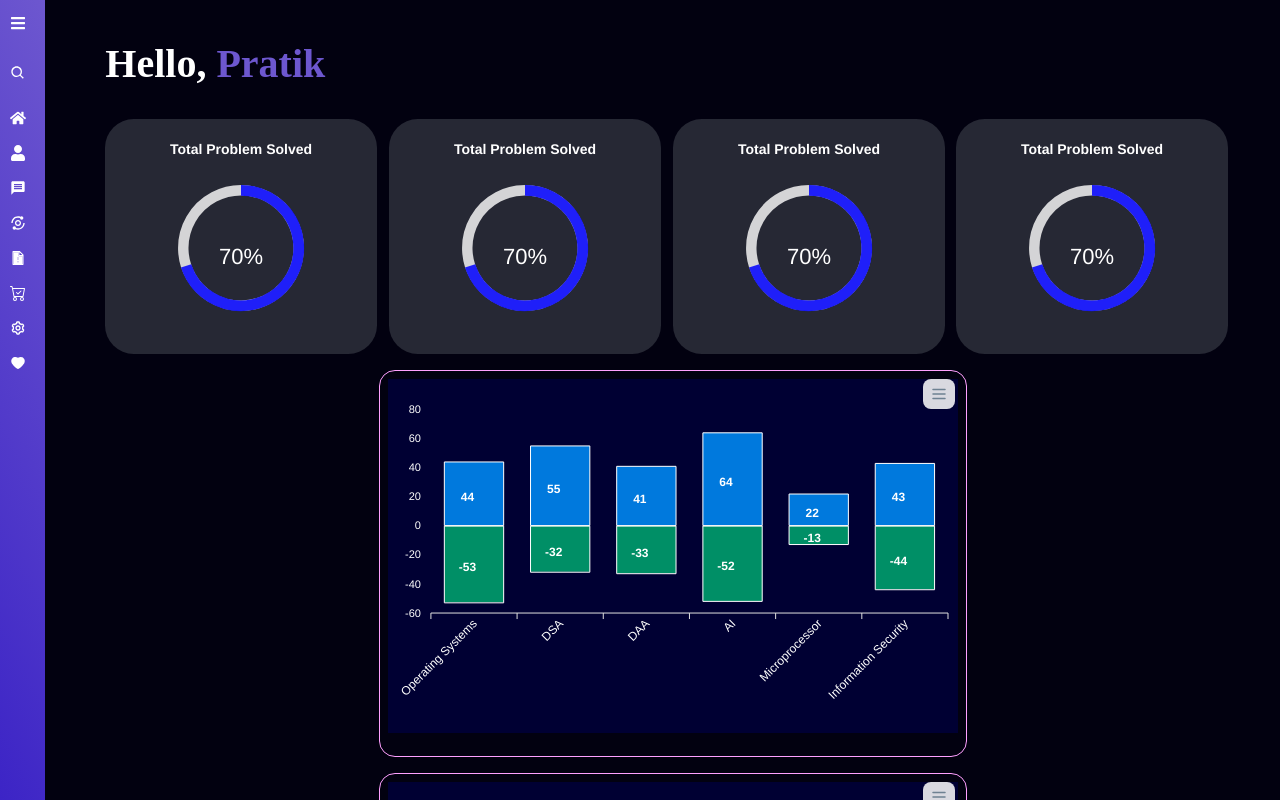
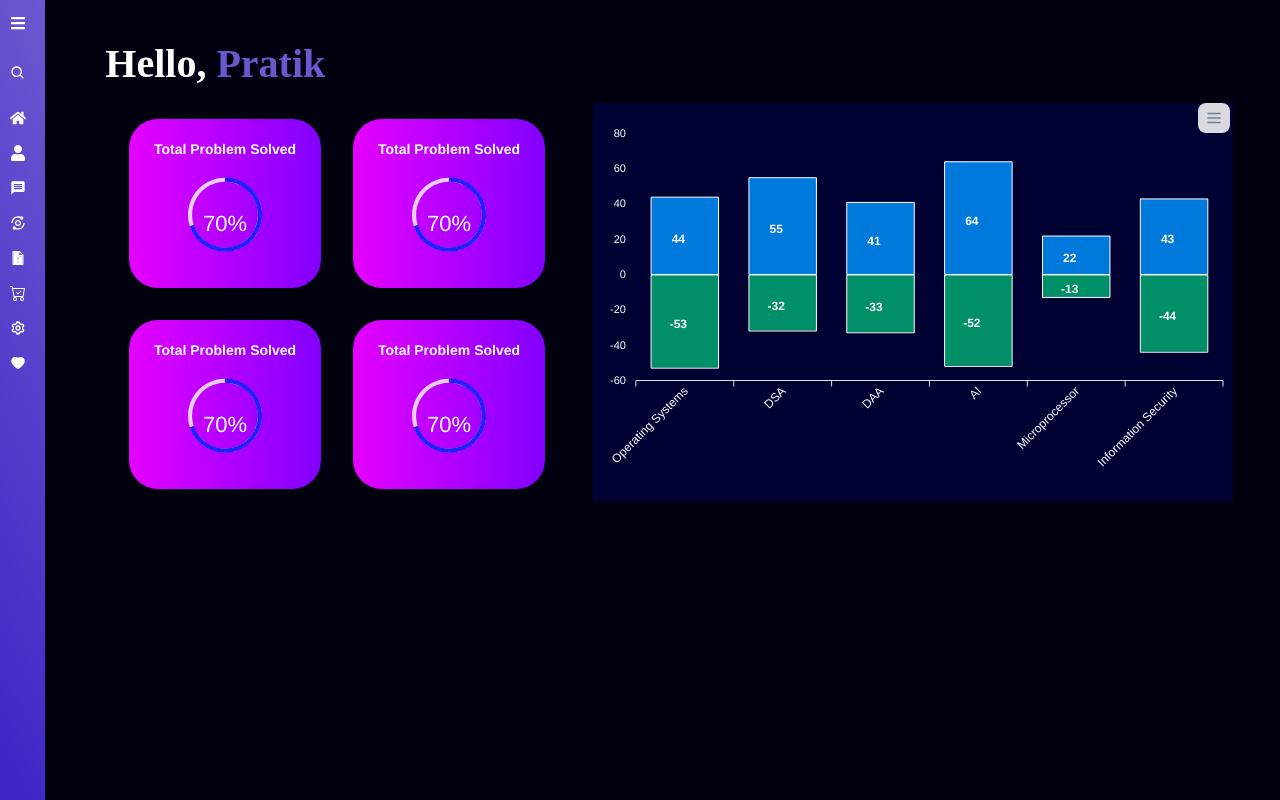
Before and after one commit to immortal-j/o1analysis, a React (Create React App) app: page /dashboard in a window 1280 px wide. Shown: the top 800 px of the page. Built offline with nearby package versions, Linux system fonts and the light colour scheme.

Commit message:
Layout changed

```diff
--- a/src/Analysis/components/GraphWrapper.js
+++ b/src/Analysis/components/GraphWrapper.js
@@ -13,43 +13,32 @@ const GraphWrapper = () => {
         <RoundScoreGraph />
         <RoundScoreGraph />
       </div>
-      <div className="bar-stats">
-        <div className="stackbar">
-          <StackBarGraph />
-        </div>
-        <div className="stackbar">
-          <StackBarGraph />
-        </div>
+      <div className="Stackbar">
+        <StackBarGraph />
       </div>
     </Wrapper>
   );
 };
 
 const Wrapper = styled.div`
-  overflow: hidden;
-  width: 100%;
   display: flex;
-  flex-direction: column;
+  flex-wrap: wrap;
+  justify-content: center;
+  align-items: center;
+  gap: 2rem;
   .circle-stats {
     display: grid;
-    grid-template-columns: repeat(auto-fit, minmax(7rem, 1fr));
+    /* grid-template-columns: repeat(auto-fit, minmax(10rem, 1fr)); */
+    grid-template-columns: 12rem 12rem;
+    align-self: flex-start;
     padding: 1rem;
+    grid-gap: 2rem;
     div {
       flex: 1;
     }
   }
-  .bar-stats {
-    width: 100%;
-    display: flex;
-    flex-wrap: wrap;
-    gap: 1rem;
-    justify-content: space-around;
-
-    .stackbar {
-      border-radius: 1rem;
-      padding: 0.5rem;
-      border: solid 0.1rem #ffa0ff;
-    }
+  .Stackbar{
+    width: 40rem;
   }
 `;
 
--- a/src/Analysis/components/RoundScoreGraph.js
+++ b/src/Analysis/components/RoundScoreGraph.js
@@ -54,7 +54,6 @@ const RoundScoreGraph = () => {
           series={tempData.series}
           type="radialBar"
         >
-          RoundScoreGraph
         </Chart>
       </Wrapper>
     </>
@@ -64,7 +63,9 @@ const RoundScoreGraph = () => {
 const Wrapper = styled.div`
   padding: 1rem;
   background-color: #262834;
+  background-color: white;
+  background: linear-gradient(90deg, rgb(229, 0, 255) 0%, rgb(130, 0, 255) 100%) 0% 0% repeat scroll rgba(0, 0, 0, 0);
   border-radius: 1.8rem;
- max-width: 17rem;
+
 `;
 export default RoundScoreGraph;
--- a/src/Analysis/components/StackBarGraph.js
+++ b/src/Analysis/components/StackBarGraph.js
@@ -99,7 +99,7 @@ const StackBarGraph = () => {
 
   return (
     <div>
-      <Chart type="bar" options={tempData.options} series={tempData.series} width="570"/>
+      <Chart type="bar" options={tempData.options} series={tempData.series} />
     </div>
   );
 };
--- a/src/Analysis/pages/Overall.js
+++ b/src/Analysis/pages/Overall.js
@@ -23,6 +23,7 @@ export const Overall = () => {
 
 const Wrapper = styled.div`
   display: flex;
+
 `;
 const MainContain = styled.div`
   width: 100vw;
```
